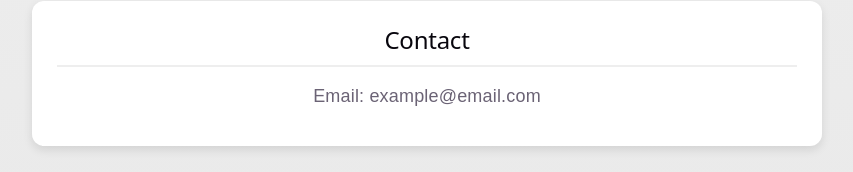
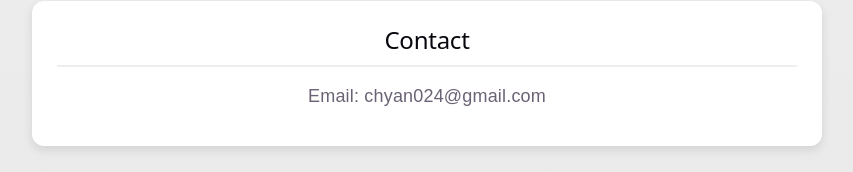
Before and after one commit to chyan04/chyan_portfolio, a React (Vite) app: page / in a window 1280 px wide. Shown: the part 1133-1305 px from the top of the page, without its empty margins (213-1066 px from the left). Built offline with nearby package versions, Linux system fonts and the light colour scheme.

Commit message:
feat: 이메일 추가

```diff
--- a/src/components/Contact.jsx
+++ b/src/components/Contact.jsx
@@ -2,7 +2,7 @@ function Contact() {
   return (
     <section id="contact">
       <h2>Contact</h2>
-      <p>Email: example@email.com</p>
+      <p>Email: chyan024@gmail.com</p>
     </section>
   )
 }
```
